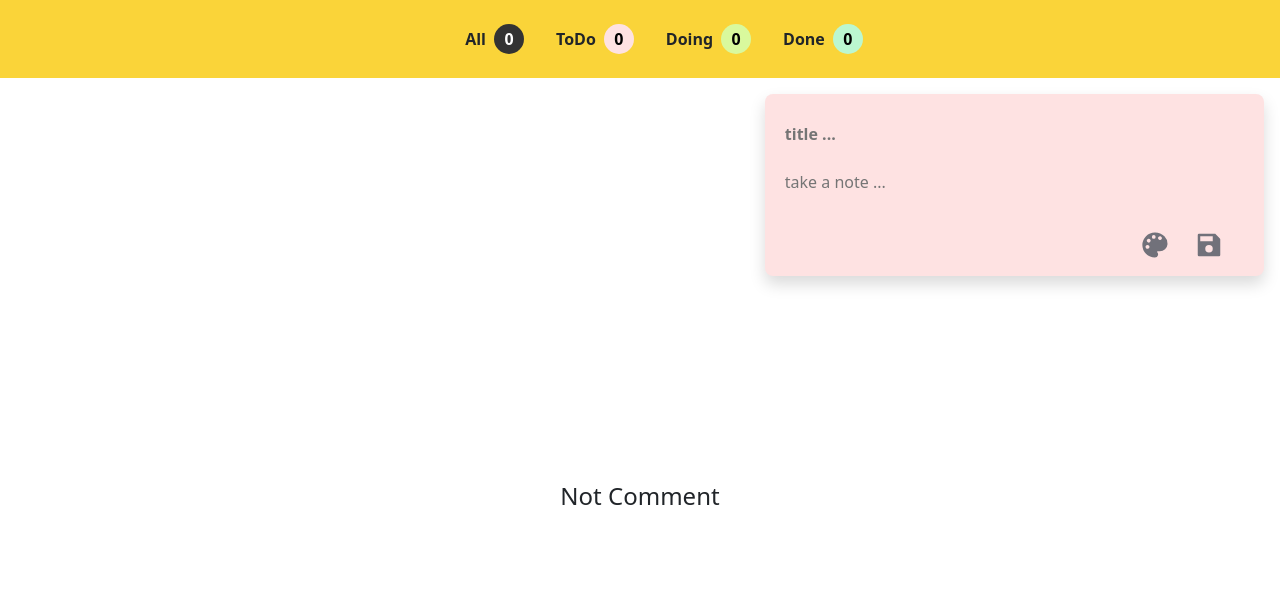
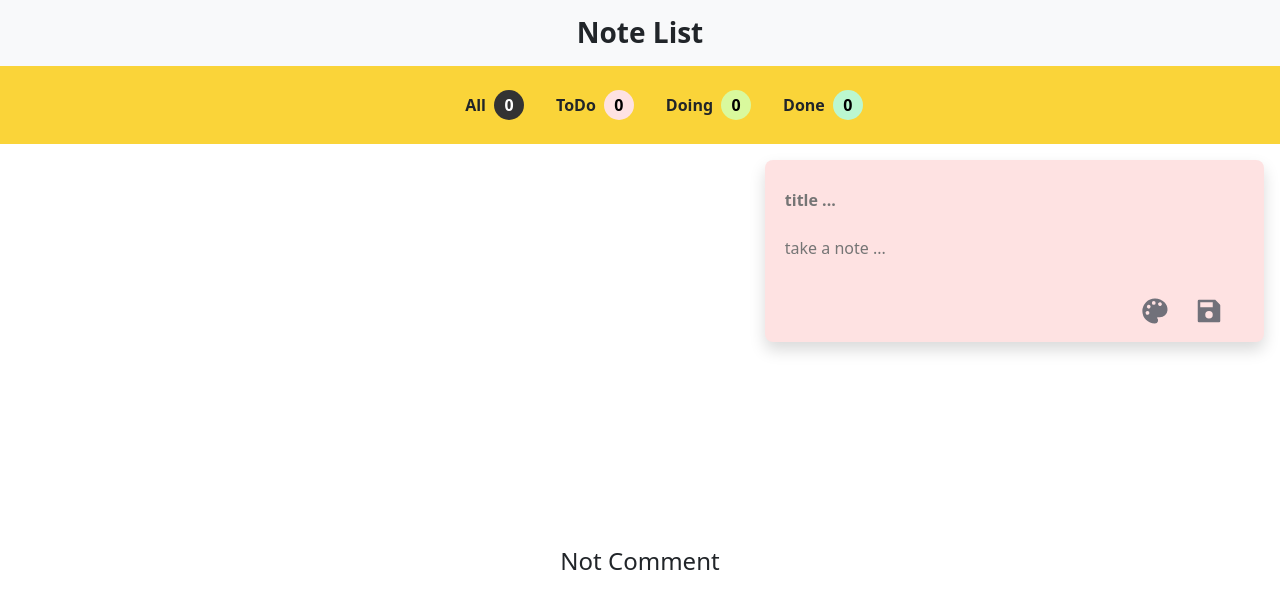
Before and after one commit to MiaadEstakhri/note-app, a React (Create React App) app: page / in a window 1280 px wide. Shown: the top 608 px of the page. Built offline with nearby package versions, Linux system fonts and the light colour scheme.

Commit message:
add title note list

```diff
--- a/src/container/discussion/Discussion.jsx
+++ b/src/container/discussion/Discussion.jsx
@@ -56,6 +56,7 @@ const Discussion = () => {
 
   return (
     <main className="w-100 h-100">
+      <h1 className="bg-light text-center fw-bold h3 py-3 m-0">Note List</h1>
       <NavList onClick={handleFilterTasks} comments={comments} />
       <section className="mx-3 mt-3">
         <div className="">
```
